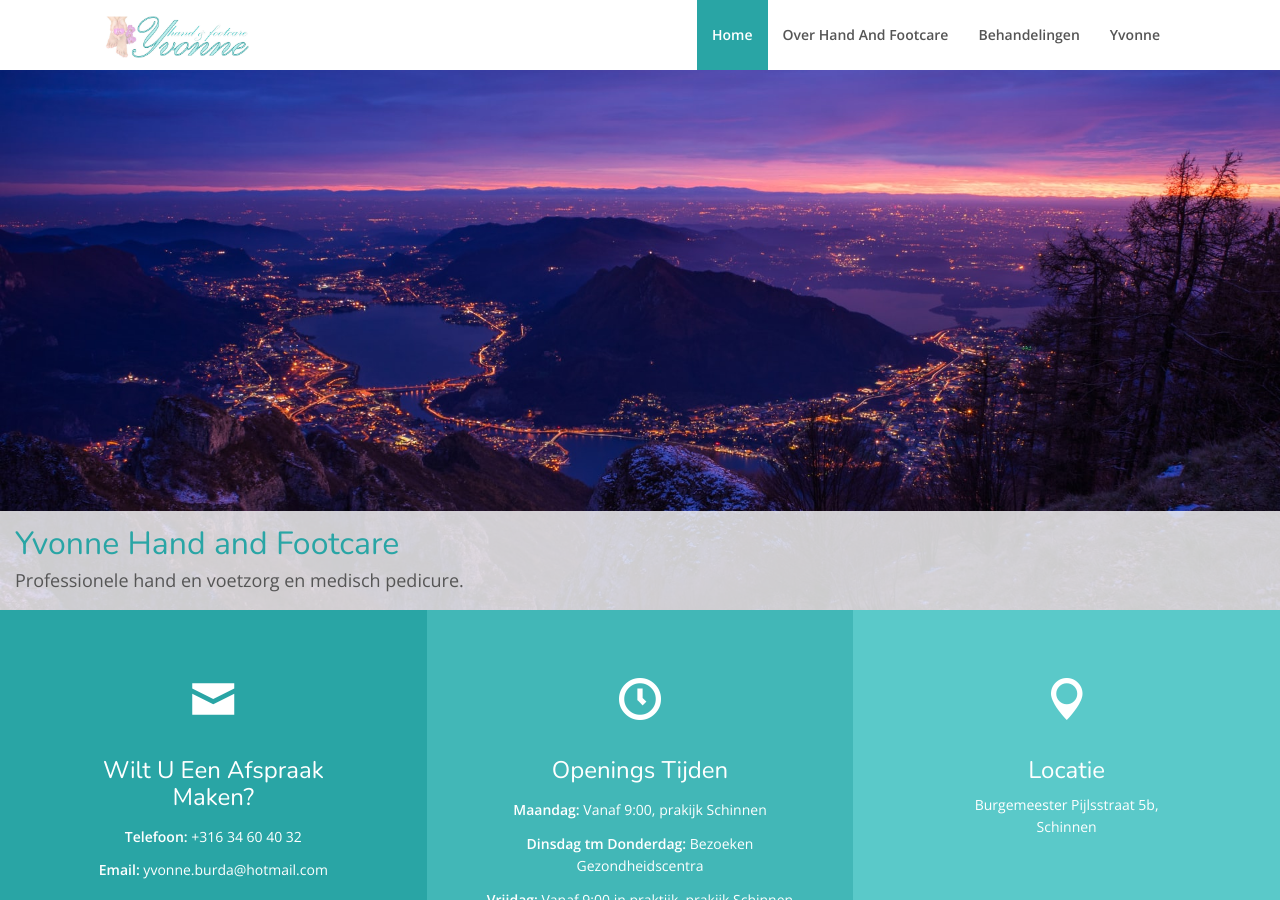
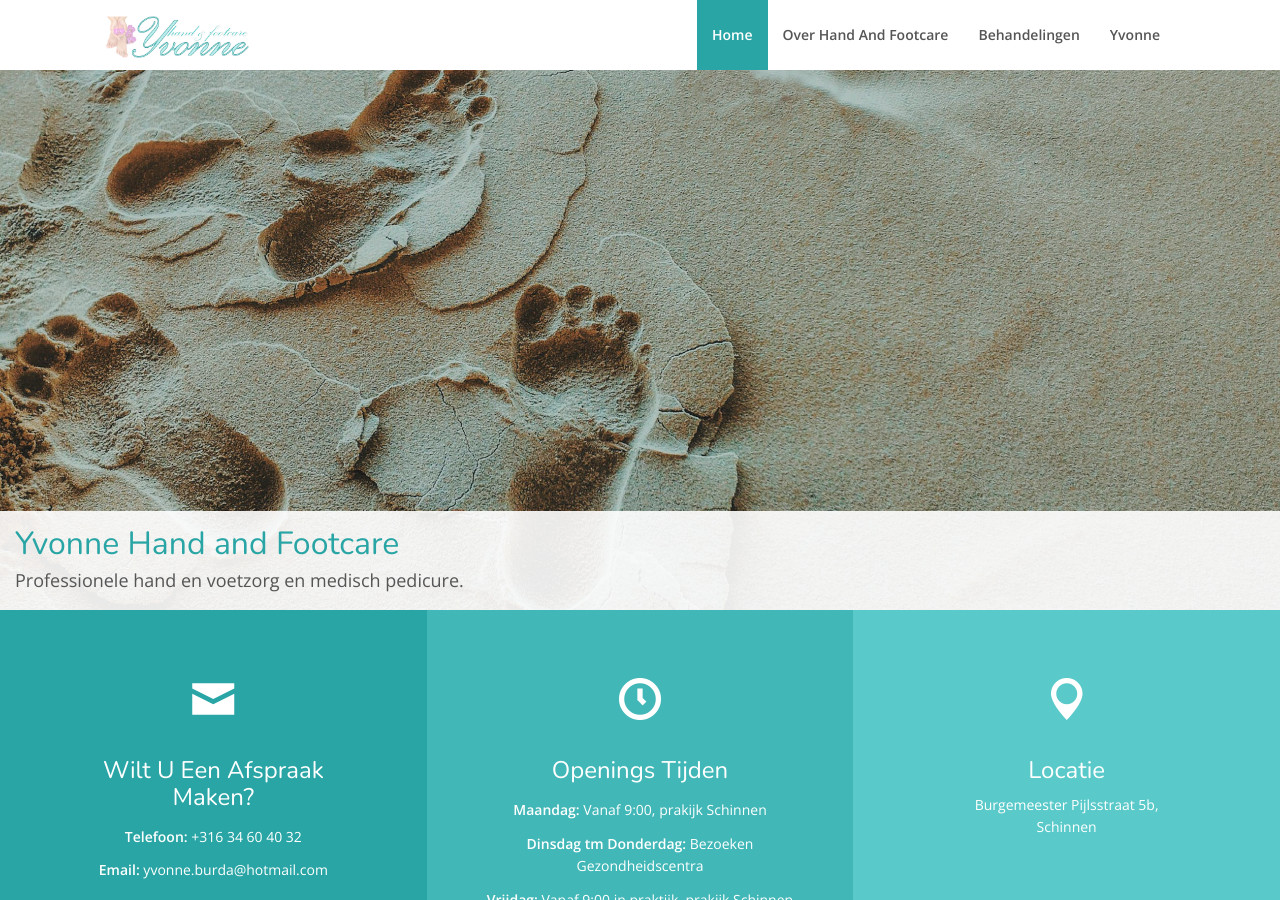
Before and after one commit to yvonne-site/yvonne-site.github.io, a Jekyll site: the page built from index.html, in a window 1280 px wide and 900 px high. Built offline with Jekyll 4.4.1, drawn with Linux system fonts in a browser that asks for light colours.

Commit message:
Change carousel photos

```diff
--- a/_includes/hero.html
+++ b/_includes/hero.html
@@ -5,15 +5,15 @@
   <div class="slideshow-container">
     <!-- Image slides -->
     <div class="slide carousel-fade">
-      <img src="img/slide-1.jpg" style="width:100%">
+      <img src="img/footinsand.jpg" style="width:100%">
     </div>
 
     <div class="slide carousel-fade">
-      <img src="img/slide-2.jpg" style="width:100%">
+      <img src="img/gezondheidscentrumschinnen.jpg" style="width:100%">
     </div>
 
     <div class="slide carousel-fade">
-      <img src="img/slide-3.jpg" style="width:100%">
+      <img src="img/footsplash.jpg" style="width:100%">
     </div>
 
     <div class="banner-content">
--- a/css/carousel.css
+++ b/css/carousel.css
@@ -25,9 +25,9 @@ body {
 /* Fading animation*/
 .carousel-fade {
   -webkit-animation-name: carousel-fade;
-  -webkit-duration-name: 1.5s;
+  -webkit-duration-name: 2.5s;
   animation-name: carousel-fade;
-  animation-duration: 1.5s;
+  animation-duration: 2.5s;
 }
 
 @-webkit-keyframes carousel-fade {
--- a/css/custom.css
+++ b/css/custom.css
@@ -72,7 +72,7 @@ a.anchor {
 
 .banner-content{
   padding: 15px;
-  background: rgba(255,255,255,0.8);
+  background: rgba(255,255,255,0.9);
   position: absolute;
   bottom: 0;
 }
--- a/js/carousel.js
+++ b/js/carousel.js
@@ -36,5 +36,5 @@ function showSlide() {
   // Set show current slide and activate correct dot
   slides[slideIndex-1].style.display = "block";
   slideIndex ++;
-  setTimeout(showSlide, 6000); // Change image every 2 seconds
+  setTimeout(showSlide, 7000); // Change image every 2 seconds
 }
```
Also changed, not shown: img/footinsand.jpg (added), img/footsplash.jpg (added), img/gezondheidscentrumschinnen.jpg (added).
